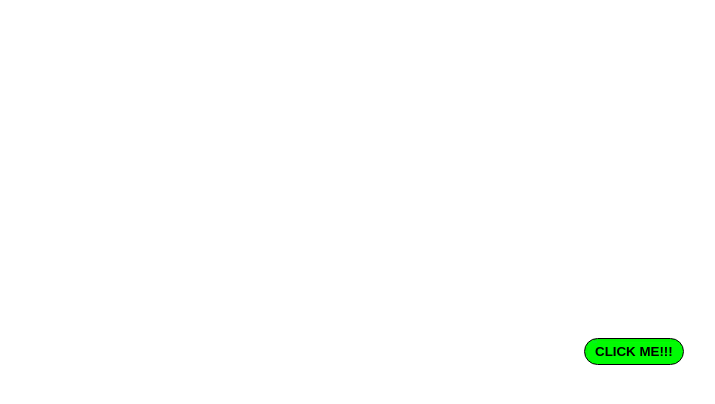
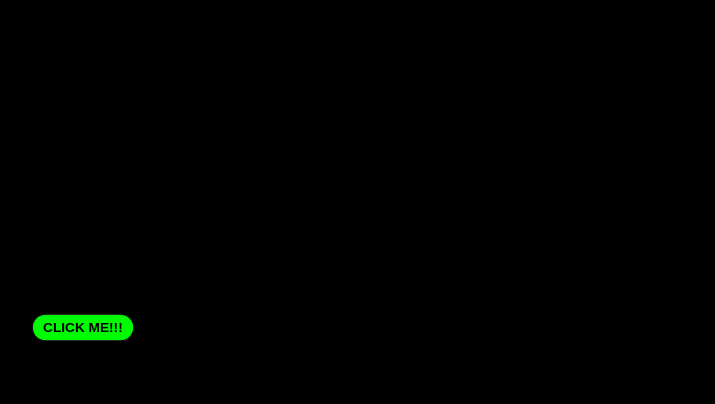
Before and after one commit to Jerkner/MovingTarget, a plain HTML site: page index.html in a window 1280 px wide. Both pictures are taken after a click on the button "CLICK ME!!!". Shown: the whole page, without its empty margins (549-1264 px from the left). Drawn offline with Linux system fonts and the light colour scheme.

Commit message:
added enlarge

```diff
--- a/index.css
+++ b/index.css
@@ -1,3 +1,7 @@
+body {
+    background-color: black;
+}
+
 .playing-field {
     width: 100%;
     height: 100%;
@@ -16,4 +20,12 @@ p {
     padding: 5px 10px 5px 10px;
     font-weight: bolder;
     border-radius: 50px;
+    position: absolute;
+    cursor: pointer;
 }
+
+.enlarge {
+    transform: scale(5);
+    transition-duration: 30s;
+
+}
--- a/index.html
+++ b/index.html
@@ -4,7 +4,7 @@
     <meta charset="UTF-8">
     <meta http-equiv="X-UA-Compatible" content="IE=edge">
     <meta name="viewport" content="width=device-width, initial-scale=1.0">
-    <title>Document</title>
+    <title>Click it!!!</title>
     <link rel="stylesheet" href="index.css">
 </head>
 <body>
--- a/index.js
+++ b/index.js
@@ -2,8 +2,12 @@
 const playingField = document.getElementById("playing-field")
 
 playingField.addEventListener("mouseenter", function() {
-    randomNum1 = Math.floor(Math.random() * 1175 + 25)
-    randomNum2 = Math.floor(Math.random() * 575 + 25)
+    setTimeout(enlarge, 2500)
+function enlarge() {
+    clickBox.classList.add("enlarge")
+}
+    randomNum1 = Math.floor(Math.random() * (screen.width -400)+200)
+    randomNum2 = Math.floor(Math.random() * (screen.height -400)+200)
     console.log("hejdå")
     playingField.innerHTML = `<button
     id="clickBox"
```
